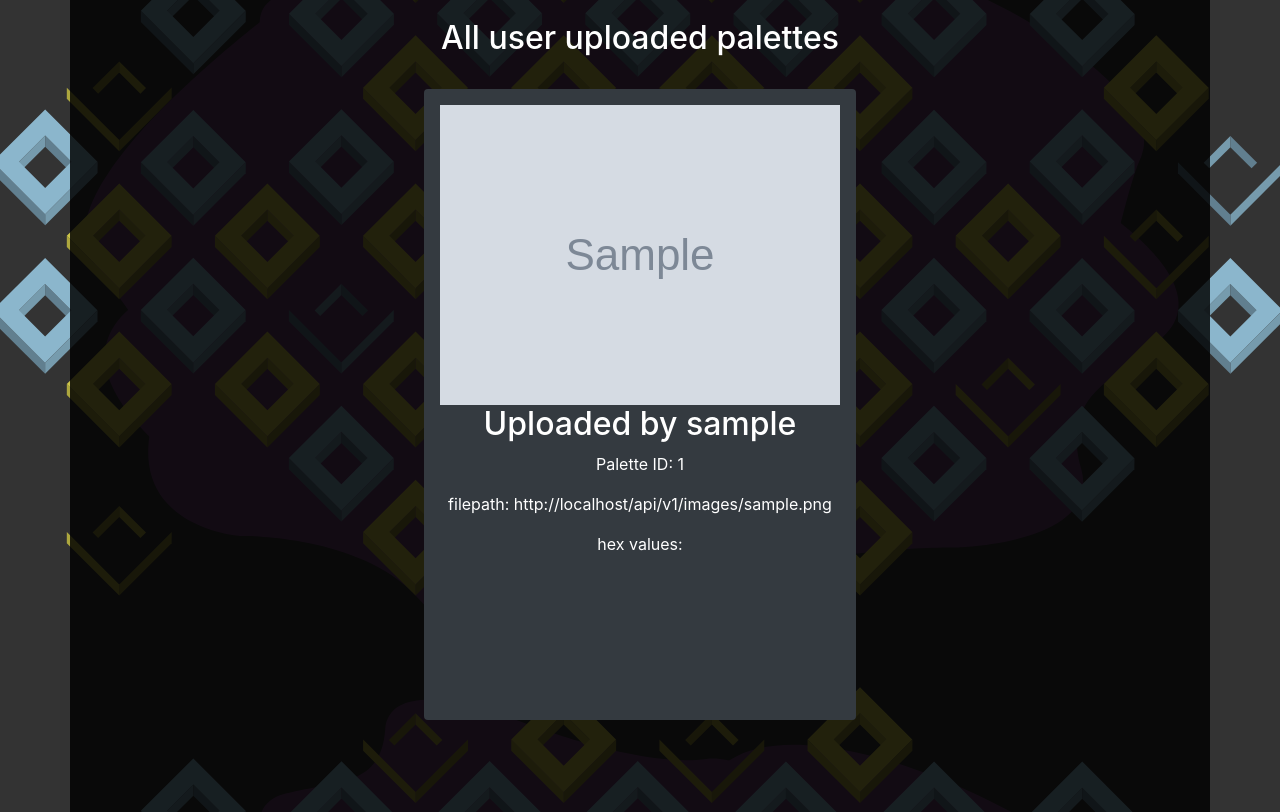
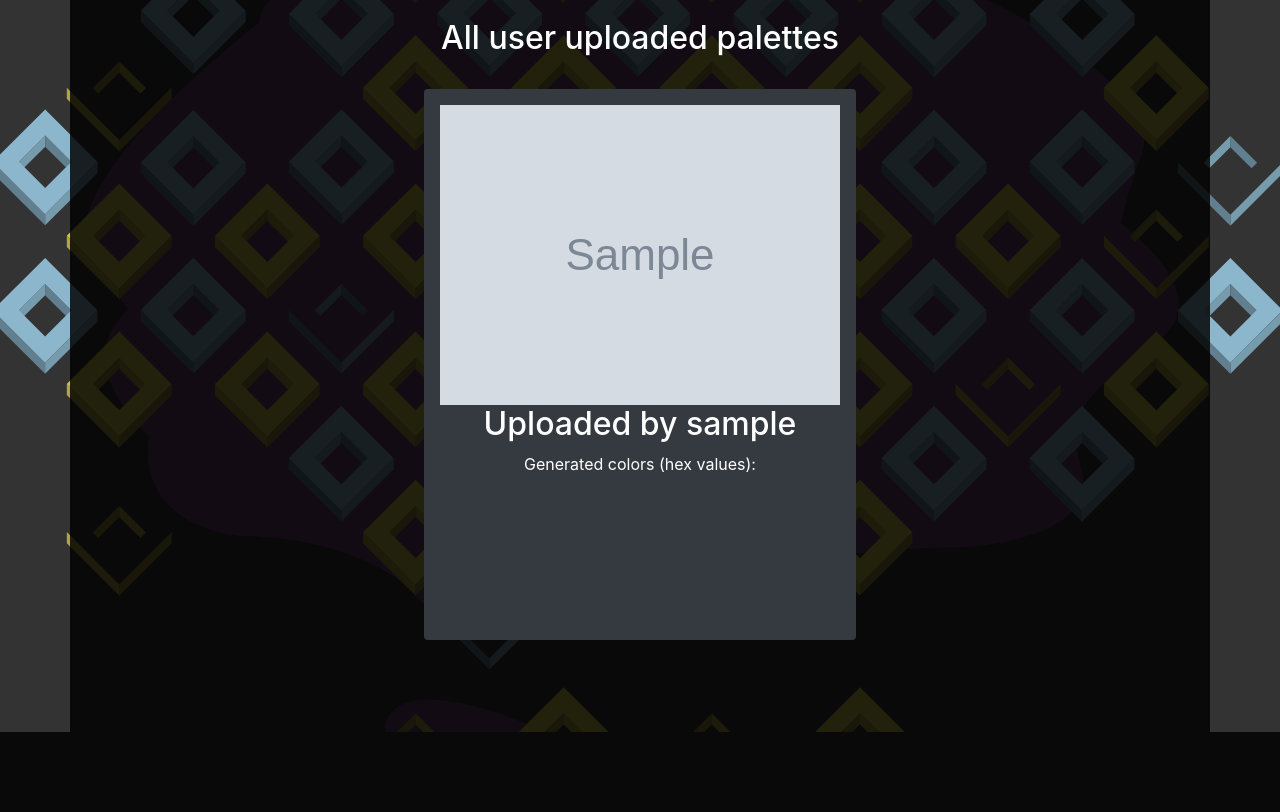
Before and after one commit to KevinConti/SmartPalette, a Flask app: page /browse in a window 1280 px wide. Shown: the part 129-941 px from the top of the page. After the commit the page ends 861 px from the top, so only its background shows below. Run offline with Flask 2, Linux system fonts and the light colour scheme; tables that the repository leaves empty hold one stand-in row (values such as "Sample post"); grey boxes marked "Sample" are stand-in pictures; some libraries are stand-ins or nearby versions.

Commit message:
Tweaks to browse

```diff
--- a/smartpalette/templates/browse.html
+++ b/smartpalette/templates/browse.html
@@ -27,18 +27,16 @@
             {% if palettesById %}
           {% for row in palettesById %}
               <div class="row">
-                <div class="col-lg-12 shadow-lg p-3 mb-5 bg-dark rounded">
+                <div class="col-lg-12 shadow-lg p-3 mb-5 bg-dark rounded" >
                      <img style="height: 300px" src="{{row["filepath"]}}">
                      <h2>Uploaded by {{ row["username"] }}</h2>
-                <!-- Hide these -->
-                     <p>Palette ID: {{ row["paletteId"] }}</p>
-                     <p>filepath: {{ row["filepath"] }}</p>
-                <!-- End -->
-                    <p>hex values:</p>
+
+                     {#<p>Palette ID: {{ row["paletteId"] }}</p>
+                     <p>filepath: {{ row["filepath"] }}</p>#}
+
+                    <p>Generated colors (hex values):</p>
                     <div class="row">
-
-                            {% for hex in paletteColors[row["paletteId"]] %}
-                                   <div class="col-sm-3">
+                        {% for hex in paletteColors[row["paletteId"]] %}<div class="col-sm-3">
                 <div style="width: 100px;height: 100px;margin: 5px;display:inline-block;background-color: #{{ hex }}"></div>
               {% endfor %}
                         <p>{{  hex }}</p>
```
